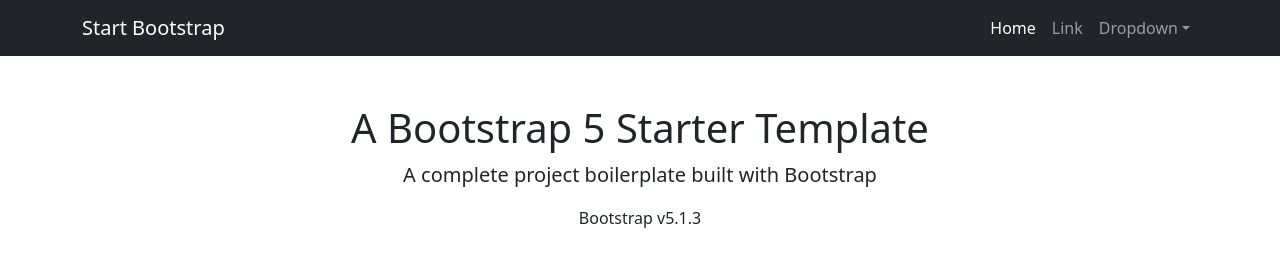
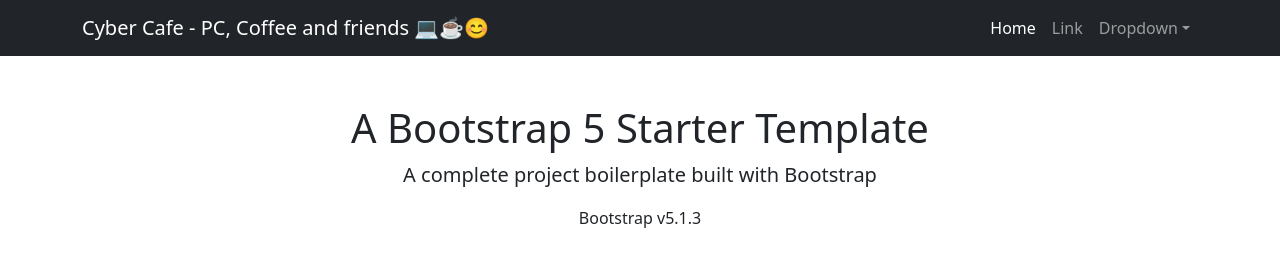
Before and after one commit to Erik2021374/ssp-ca3, a plain HTML site: page views/index.html in a window 1280 px wide. Drawn offline with nearby package versions, Linux system fonts and the light colour scheme.

Commit message:
WebSite Tittle

```diff
--- a/views/index.html
+++ b/views/index.html
@@ -5,7 +5,7 @@
         <meta name="viewport" content="width=device-width, initial-scale=1, shrink-to-fit=no" />
         <meta name="description" content="" />
         <meta name="author" content="" />
-        <title>Bare - Start Bootstrap Template</title>
+        <title>Cyber Cafe </title>
         <!-- Favicon-->
         <link rel="icon" type="image/x-icon" href="assets/favicon.ico" />
         <!-- Core theme CSS (includes Bootstrap)-->
@@ -15,7 +15,7 @@
         <!-- Responsive navbar-->
         <nav class="navbar navbar-expand-lg navbar-dark bg-dark">
             <div class="container">
-                <a class="navbar-brand" href="#">Start Bootstrap</a>
+                <a class="navbar-brand" href="#">Cyber Cafe - PC, Coffee and friends 💻☕😊</a>
                 <button class="navbar-toggler" type="button" data-bs-toggle="collapse" data-bs-target="#navbarSupportedContent" aria-controls="navbarSupportedContent" aria-expanded="false" aria-label="Toggle navigation"><span class="navbar-toggler-icon"></span></button>
                 <div class="collapse navbar-collapse" id="navbarSupportedContent">
                     <ul class="navbar-nav ms-auto mb-2 mb-lg-0">
```
